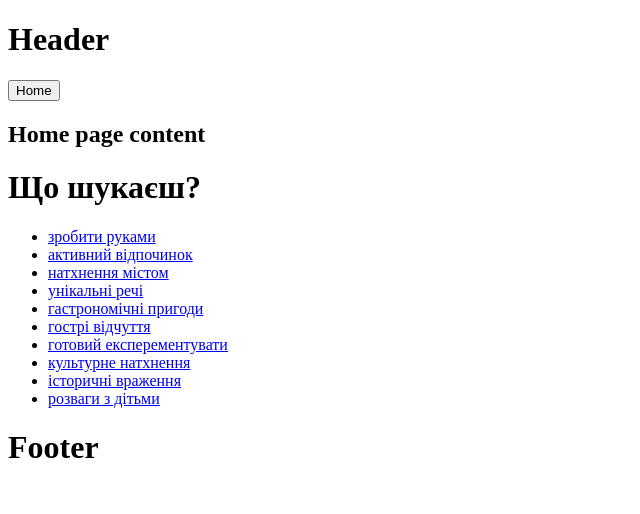
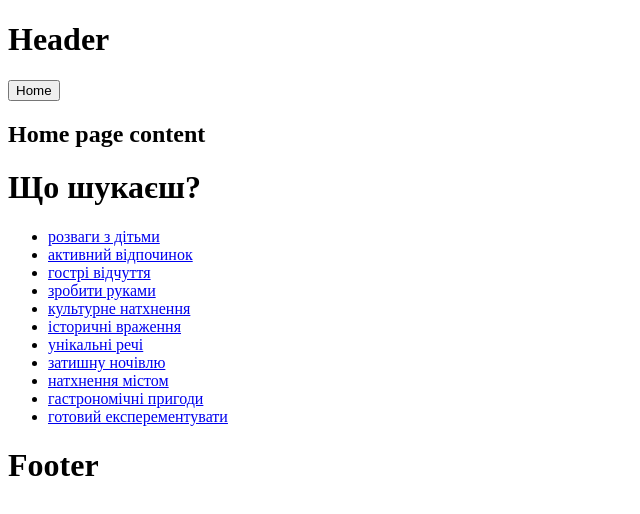
Before and after one commit to AntonNemesh/activity.ck.ua-frontend, an Angular app: page /home in a window 1280 px wide. Shown: the top 514 px of the page, without its empty margins (0-640 px from the left). Built offline with nearby package versions, Linux system fonts and the light colour scheme.

Commit message:
tk001: change routing path and static data

```diff
--- a/src/app/app-routing.module.ts
+++ b/src/app/app-routing.module.ts
@@ -5,7 +5,7 @@ import { HomePageViewComponent } from './modules/pages/home-page/components';
 const routes: Routes = [
   { path: '', redirectTo: 'home', pathMatch: 'full' },
   { path: 'home', component: HomePageViewComponent },
-  { path: ':idCategory', loadChildren: () => import('./modules/pages/places-page').then(m => m.PlacesPageModule) },
+  { path: 'places/:idCategory', loadChildren: () => import('./modules/pages/places-page').then(m => m.PlacesPageModule) },
   { path: '**', redirectTo: 'home', pathMatch: 'full' },
 ];
 
--- a/src/app/modules/pages/home-page/components/category-section/category-section.component.html
+++ b/src/app/modules/pages/home-page/components/category-section/category-section.component.html
@@ -1,4 +1,4 @@
 <h1>Що шукаєш?</h1>
 <ul>
-  <li *ngFor="let category of categories"><a routerLink="/{{category.id}}">{{ category.name }}</a></li>
+  <li *ngFor="let category of categories"><a routerLink="/places/{{category.id}}">{{ category.name }}</a></li>
 </ul>
--- a/src/app/static/data/categories.ts
+++ b/src/app/static/data/categories.ts
@@ -1,14 +1,15 @@
 import { ICategories } from '../type';
 
 export const CATEGORIES: ICategories[] = [
+  {id: 'children', name: 'розваги з дітьми'},
+  {id: 'recreation', name: 'активний відпочинок'},
+  {id: 'extreme', name: 'гострі відчуття'},
   {id: 'todo_something', name: 'зробити руками'},
-  {id: 'recreation', name: 'активний відпочинок'},
-  {id: 'inspired_city', name: 'натхнення містом'},
-  {id: 'unique_things', name: 'унікальні речі'},
-  {id: 'gastronomic_adventures', name: 'гастрономічні пригоди'},
-  {id: 'extreme', name: 'гострі відчуття'},
-  {id: 'experiment', name: 'готовий експерементувати'},
   {id: 'cultural', name: 'культурне натхнення'},
   {id: 'history', name: 'історичні враження'},
-  {id: 'children', name: 'розваги з дітьми'},
+  {id: 'unique_things', name: 'унікальні речі'},
+  {id: 'sleeping', name: 'затишну ночівлю'},
+  {id: 'inspired_city', name: 'натхнення містом'},
+  {id: 'gastronomic_adventures', name: 'гастрономічні пригоди'},
+  {id: 'experiment', name: 'готовий експерементувати'},
 ];
```
